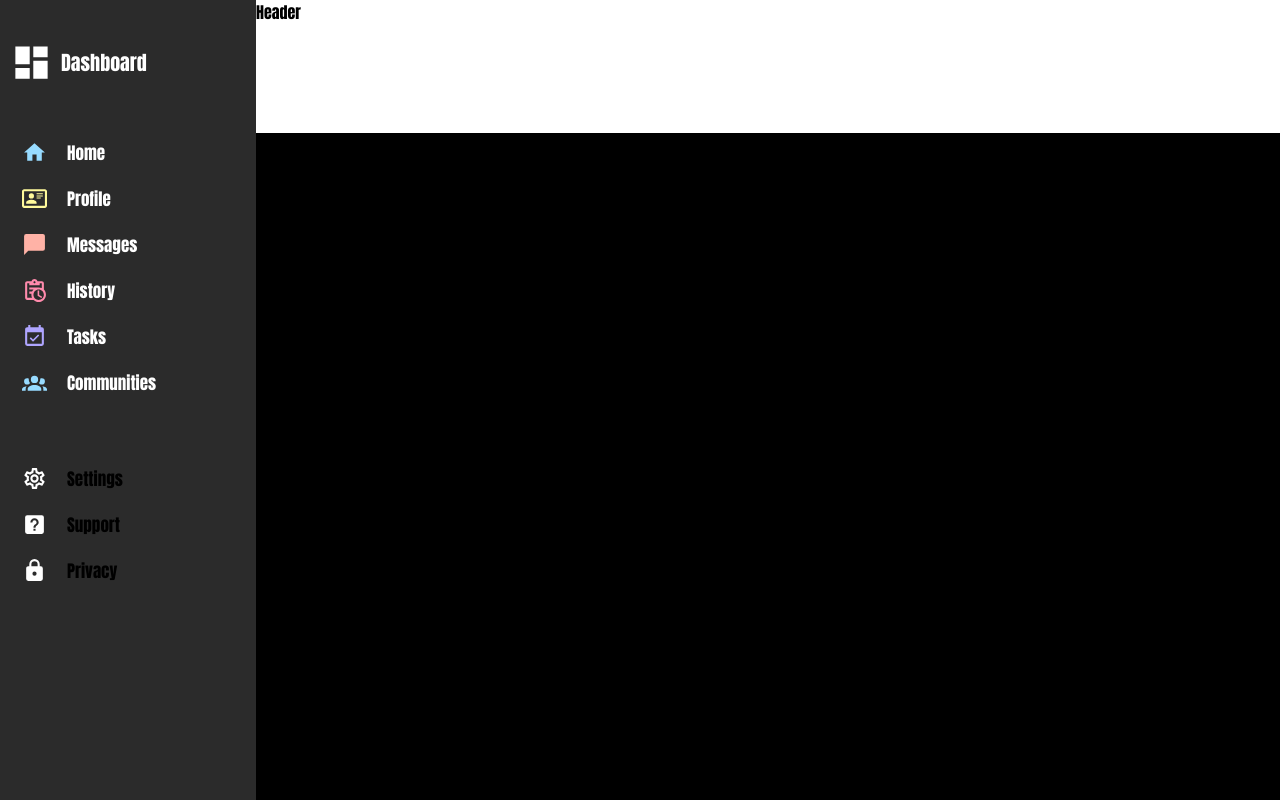
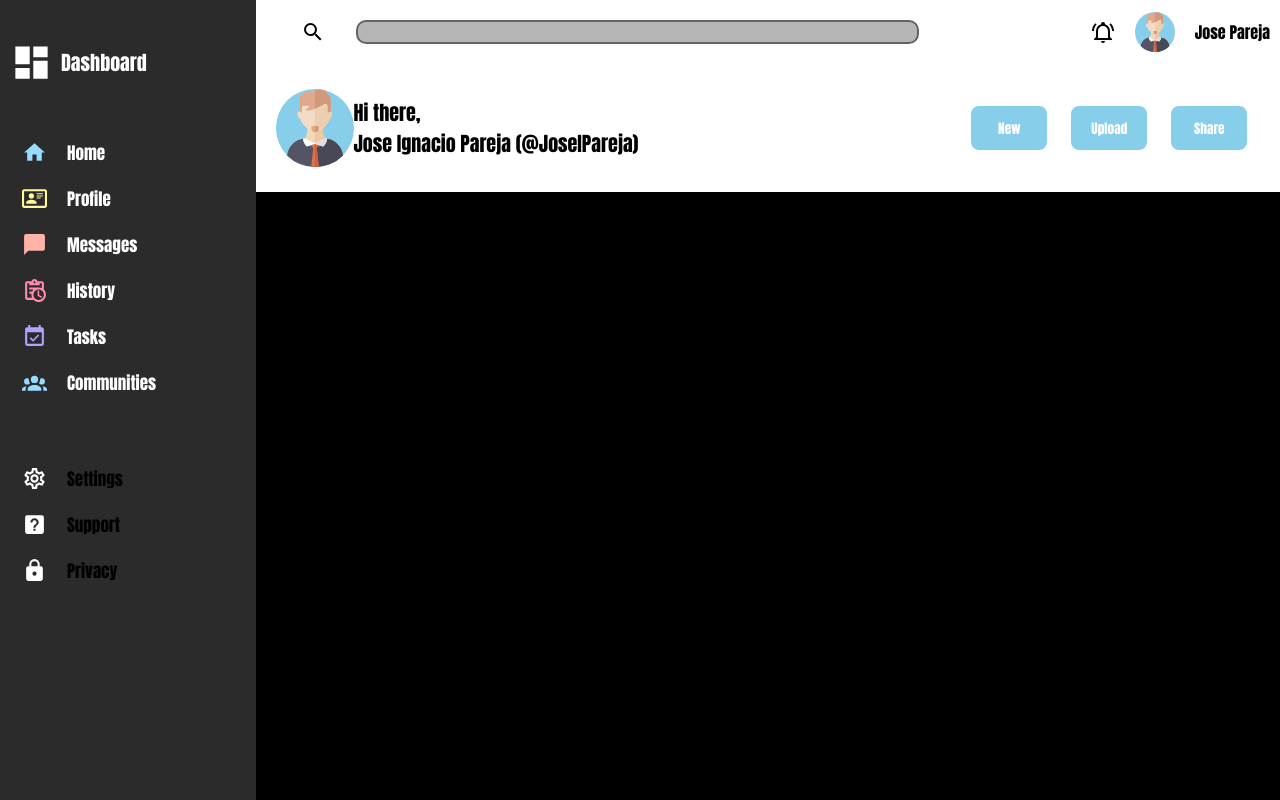
Before and after one commit to JoseIPareja/Project-Dashboard, a plain HTML site: page index.html in a window 1280 px wide. Drawn offline with Linux system fonts and the light colour scheme.

Commit message:
3rd: Finished Header.

```diff
--- a/index.html
+++ b/index.html
@@ -30,8 +30,25 @@
                 </ul>
             </div>
         </div>
-        <div class="header">Header
-
+        <div class="header">
+            <div class="search">
+                <img class="searchicon" src="img/magnify.svg">
+                <input type="text" class="searchbar">
+            </div>
+            <div class="profilenav">
+                <img class="bellicon" src="img/bell.svg">
+                <img class="avatar" src="img/avatar.svg">
+                <div class="profilename">Jose Pareja</div>
+            </div>
+            <div class="profiletitle">
+                <img class="bigavatar" src="img/avatar.svg">
+                <div class="hithere">Hi there, <br>Jose Ignacio Pareja (@JoseIPareja)</div>
+            </div>
+            <div class="profilebuttons">
+                <button type="button">New</button>
+                <button type="button">Upload</button>
+                <button type="button">Share</button>
+            </div>
         </div>
         <div class="maincontent">Content
 
--- a/style.css
+++ b/style.css
@@ -15,6 +15,8 @@ body {
     grid-template-rows: 1fr 5fr;
     height: 100vh;
 }
+
+/*---- SIDEBAR ----*/
 
 .sidebar {
     color: white;
@@ -81,6 +83,10 @@ body {
     filter: invert(71%) sepia(51%) saturate(507%) hue-rotate(179deg) brightness(107%) contrast(101%);
 }
 
+.icon:hover {
+    transform: scale(1.4, 1.4);
+}
+
 .sideicons2 {
     padding-top: 15px;
     grid-row: 3 / 4;
@@ -98,11 +104,109 @@ li {
     padding-bottom: 20px;
 }
 
+/*---- HEADER ----*/
 
 .header {
     grid-column: 2 / 3;
     grid-row: 1 / 2;
     background-color: white;
+    display: grid;
+    grid-template-columns: 2fr 1fr;
+    grid-template-rows: 1fr 2fr;
+}
+
+.search {
+    grid-column: 1 / 2;
+    grid-row: 1 / 2;
+    display: grid;
+    grid-template-columns: 1fr 7fr;
+    padding: 20px;
+}
+
+.searchicon {
+    grid-column: 1 / 2;
+    margin-left: 25px;
+}
+
+.searchbar {
+    grid-column: 2 / 3;
+    border: 2px solid rgb(99, 99, 99);
+    border-radius: 10px;
+    background-color: rgb(182, 182, 182);
+}
+
+.searchbar:hover {
+    background-color: rgb(238, 238, 238);
+}
+
+.profilenav {
+    grid-column: 2 / 3;
+    grid-row: 1 / 2;
+    display: flex;
+    justify-content: flex-end;
+    align-items: center;
+    gap: 20px;
+}
+
+.avatar {
+    max-width: 40px;
+    background-color: skyblue;
+    border-radius: 50%;
+}
+
+.bellicon:hover {
+    transform: scale(1.4, 1.4);
+}
+
+.profilename {
+    margin-right: 10px;
+    font-weight: bold;
+}
+
+.profiletitle {
+    grid-column: 1 / 2;
+    grid-row: 2 / 3;
+    display: grid;
+    grid-template-columns: 1fr 6fr;
+}
+
+.bigavatar {
+    max-width: 80px;
+    min-width: 70px;
+    grid-column: 1 / 2;
+    align-self: center;
+    margin-left: 20px;
+    border-radius: 50%;
+    background-color: skyblue;
+}
+
+.hithere {
+    grid-column: 2 / 3;
+    display: flex;
+    align-self: center;
+    font-size: 20px;
+}
+
+.profilebuttons {
+    grid-column: 2 / 3;
+    display: flex;
+    justify-content: center;
+    align-items: center;
+    gap: 20px;
+}
+
+button {
+    padding: 12px;
+    border-radius: 10px;
+    width: 80px;
+    background-color: skyblue;
+    color: white;
+    font-weight: bold;
+    border: 2px solid white;
+}
+
+button:hover {
+    background-color: rgb(82, 188, 230);
 }
 
 .maincontent {
```
Also changed, not shown: img/avatar.svg (added), img/bell.svg (added), img/magnify.svg (added).
